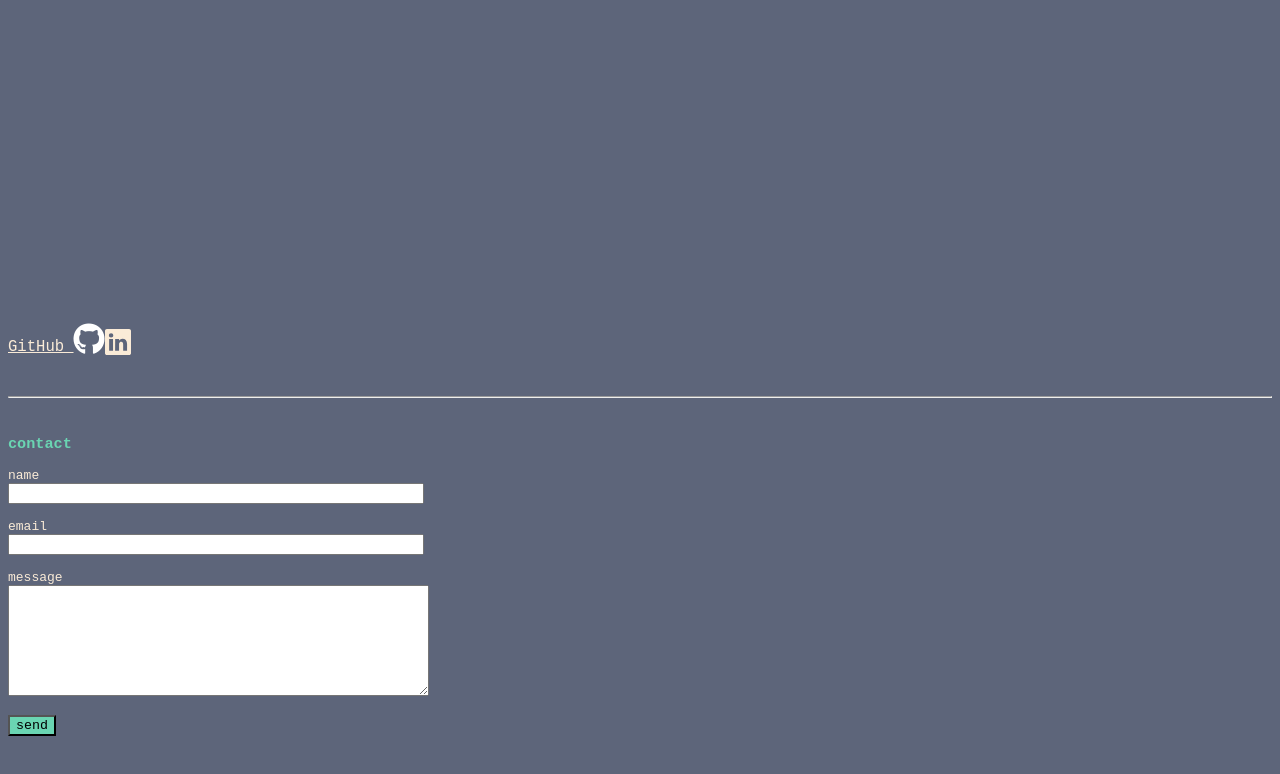
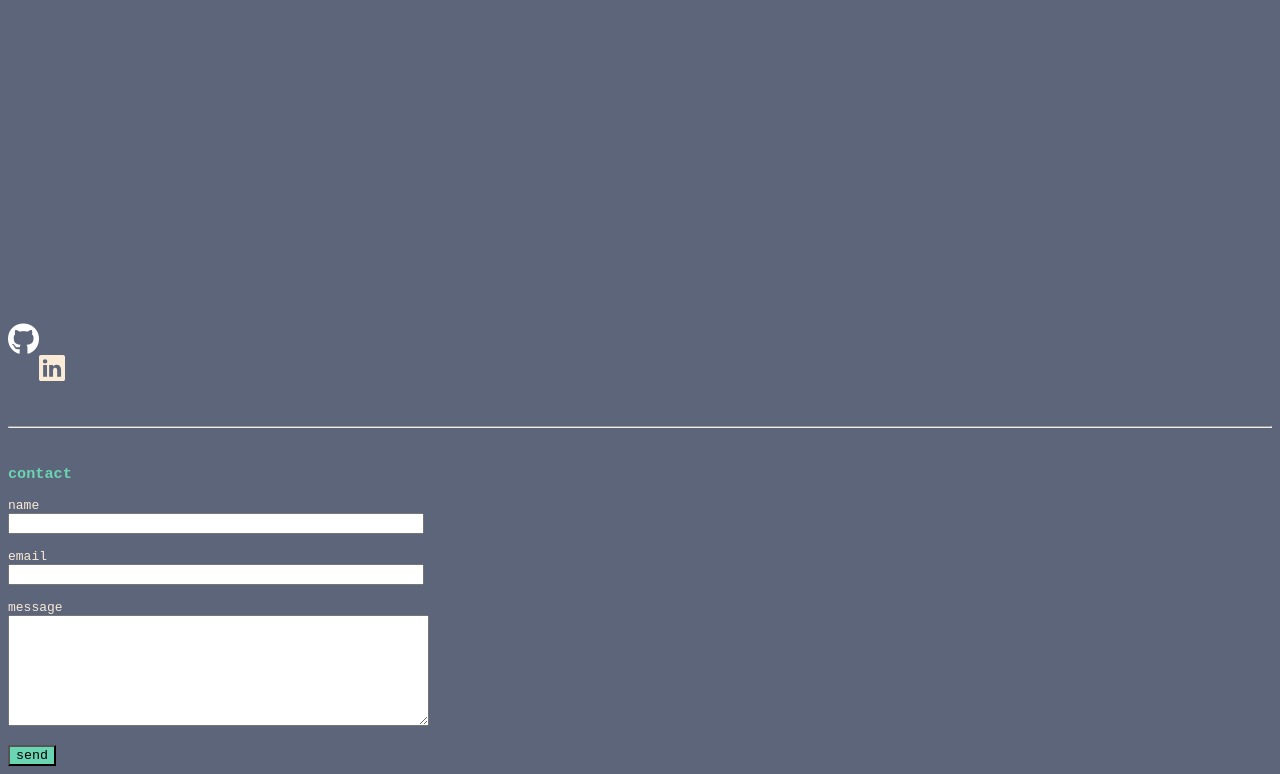
Before and after one commit to karinabentancor/karinabentancor.github.io, a plain HTML site: page index.html in a window 1280 px wide. Shown: the part 792-1566 px from the top of the page. Before the commit the page ends 1536 px from the top, so only its background shows below. Drawn offline with Linux system fonts and the light colour scheme.

Commit message:
icon hover

```diff
--- a/index.html
+++ b/index.html
@@ -21,11 +21,12 @@
         based in montevideo-uruguay </p>
       </div>
 
-      <div > <a class="bi--github" href="www.github.com/karinabentancor"> GitHub </a>
-        <a href="https://github.com/karinabentancor" class="github-icon" target="_blank">
+      <div > <a class="bi--github" href="www.github.com/karinabentancor"></a>
+        <a class="github-icon" href="https://github.com/karinabentancor" target="_blank">
           <i class="fab fa-github"></i>
         <br>
-        <a class ="bi--linkedin" href="www.linkedin.com/in/karinabentancor"> LinkedIn </a>
+        <br>
+        <a class ="linkedin-icon" href="www.linkedin.com/in/karinabentancor"></a>
       </div>
     <br>
     <br>
--- a/style_3.3.1.css
+++ b/style_3.3.1.css
@@ -63,7 +63,7 @@ footer{
    }
 
 
-   .bi--linkedin {
+   .linkedin-icon{
     font-size: 2em;
     display: inline-block;
     width: 1em;
@@ -79,13 +79,17 @@ footer{
   }
 
 
-  .github-icon {
+  .github-icon{
     font-size: 2em; /* Tamaño del ícono */
     color: white; /* Color del ícono */
     text-decoration: none; /* Sin subrayado */
     display: inline-block;
     transition: color 0.3s; /* Transición suave para el color */
 }
-.github-icon:hover {
-    color: #f0f0f0; /* Color del ícono al pasar el ratón */
+.github-icon:hover{
+    color: rgb(106, 213, 178); /* Color del ícono al pasar el ratón */
 }
+
+.linkedin-icon:hover{
+    color: rgb(106, 213, 178); /* Color del ícono al pasar el ratón */
+}
```
